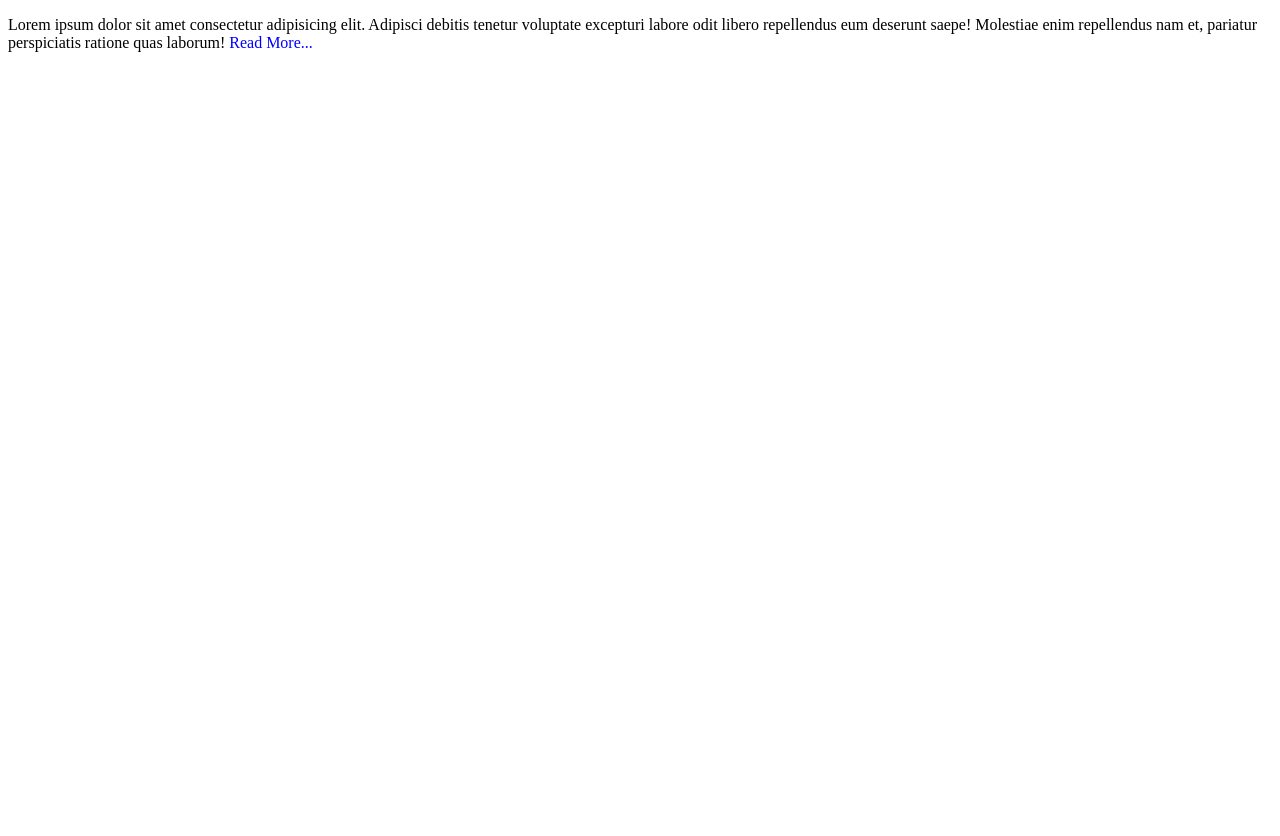
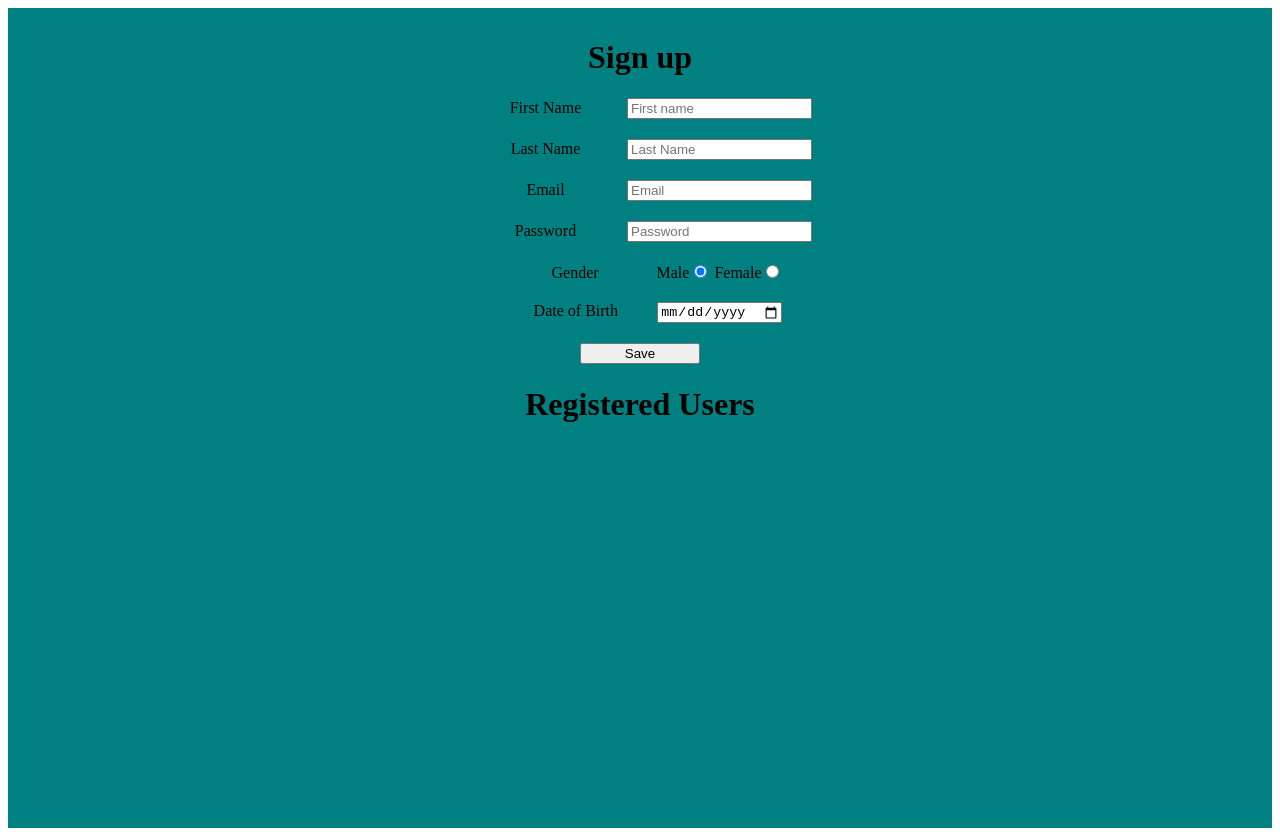
Before and after one commit to khanrafay/Saylani, a plain HTML site: page Js Assigment/index.html in a window 1280 px wide. Before the commit the page ends 800 px from the top, so only its background shows below. Drawn offline with Linux system fonts and the light colour scheme.

Commit message:
Work to be done

```diff
--- a/Js Assigment/app.js
+++ b/Js Assigment/app.js
@@ -2020,10 +2020,52 @@
 
 // Task 2
 
-function showContent(){
-    let content = document.getElementById("hiddenContent");
-    let readMore = document.getElementById("readMore");
-
-    content.style.visibility = 'visible';
-    readMore.style.visibility = 'hidden';
+// function showContent() {
+//     //let content = document.getElementById("hiddenContent");
+//     let para = document.getElementById("para");
+//     let readMore = document.getElementById("readMore");
+//     let hiddenContent = document.getElementById("hiddenContent");
+//     let p = document.createElement("p");
+//     let spanText = document.createTextNode(`Lorem ipsum dolor sit amet consectetur adipisicing elit. Adipisci debitis tenetur voluptate excepturi
+//     labore odit libero repellendus eum
+//     deserunt saepe! Molestiae enim repellendus nam et, pariatur perspiciatis ratione quas`);
+//     p.appendChild(spanText);
+//     hiddenContent.appendChild(p);
+
+//     readMore.style.visibility = 'hidden';
+// }
+
+// Task 3
+let studentTable = [];
+let subTable = [];
+
+function addUser() {
+    console.log(studentTable);
+    let firstName = document.getElementById("firstName");
+    let lastName = document.getElementById("lastName");
+    let email = document.getElementById("email");
+    let dob = document.getElementById("dob");
+    let gender = "";
+    if (document.getElementById("male").checked)
+        gender = "Male";
+    else
+        gender = "Female";
+
+
+    addToArray(firstName.value, lastName.value, email.value, dob.value, gender);
+
+    // studentTable = document.getElementById("registeredUser");
+    // let tr = document.createElement("tr");
+    // let td = document.createElement("td");
+
 }
+
+function addToArray(firstName, lastName, email, dob, gender) {
+    subTable.push(firstName);
+    subTable.push(lastName);
+    subTable.push(email);
+    subTable.push(dob);
+    subTable.push(gender);
+    studentTable.push(subTable);
+    console.log(studentTable);
+}
--- a/Js Assigment/index.html
+++ b/Js Assigment/index.html
@@ -93,19 +93,60 @@
         </div>
     </div>-->
 
-    <div class="content">
-        <p>
+    <!-- <div class="content">
+        <p id="para">
             Lorem ipsum dolor sit amet consectetur adipisicing elit. Adipisci debitis tenetur voluptate excepturi
             labore odit libero repellendus eum
             deserunt saepe! Molestiae enim repellendus nam et, pariatur perspiciatis ratione quas laborum!
-            <a id="readMore" onclick="showContent()" style="color: blue;">Read More...</a>
-            <span id="hiddenContent" style="visibility: hidden;">
-                Lorem ipsum dolor sit amet consectetur adipisicing elit. Adipisci debitis tenetur voluptate excepturi
-                labore odit libero repellendus eum
-                deserunt saepe! Molestiae enim repellendus nam et, pariatur perspiciatis ratione quas
-            </span>
+        <p id="hiddenContent"></p>
+        <a id="readMore" onclick="showContent()" style="color: blue;">Read More...</a>
         </p>
+    </div> -->
+
+    <div class="regForm">
+        <h1>Sign up</h1>
+        <form action="javascript:void(0);">
+            <div>
+                <label>First Name </label>
+                <input type="text" id="firstName" placeholder="First name" />
+            </div>
+            <div>
+                <label>Last Name</label>
+                <input type="text" id="lastName" placeholder="Last Name" />
+            </div>
+            <div>
+                <label>Email</label>
+                <input type="text" id="email" placeholder="Email" />
+            </div>
+            <div>
+                <label>Password</label>
+                <input type="password" id="password" placeholder="Password" />
+            </div>
+            <div>
+                <label>Gender</label>
+
+                Male<input type="radio" id="male" value="male" name="gender" value="male" checked />
+                Female<input type="radio" id="female" value="female" name="gender" value="female" />
+
+            </div>
+            <div>
+                <label>Date of Birth</label>
+                <input type="date" id="dob">
+            </div>
+            <div>
+                <button class="btnSave" onclick="addUser()">Save</button>
+            </div>
+
+
+        </form>
+        <div>
+            <h1>Registered Users</h1>
+           <table id="registeredUser">
+
+           </table>
+        </div>
     </div>
+
 
     <script src="app.js"></script>
 </body>
```
